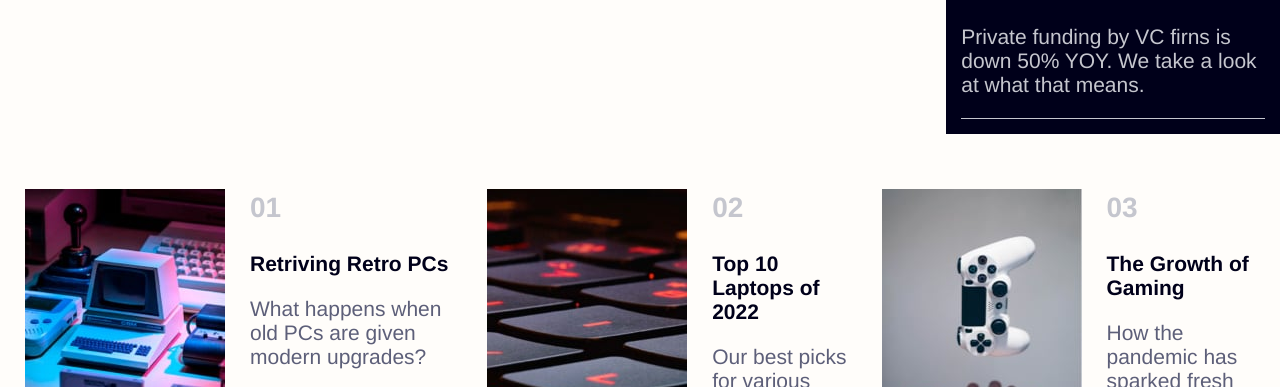
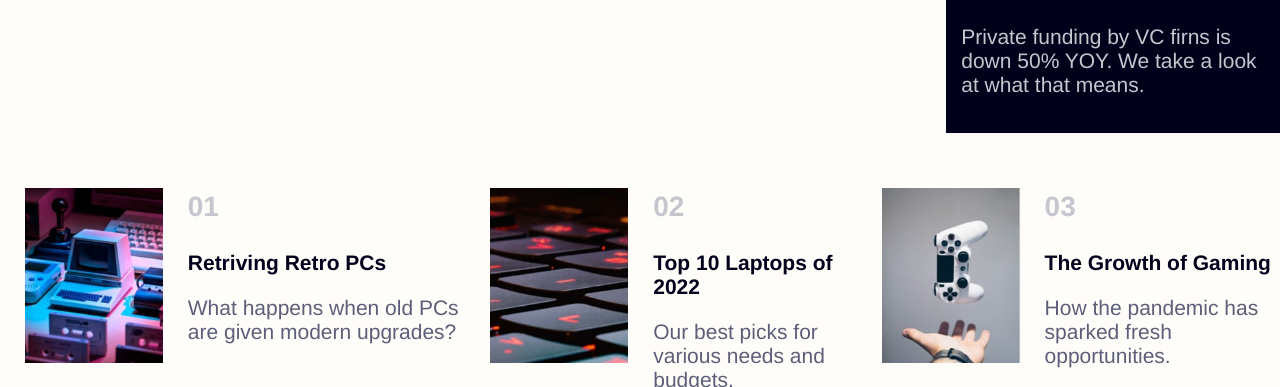
Before and after one commit to Frank-incense/Frank-incense.github.io, a plain HTML site: page news-homepage-main/index.html in a window 1280 px wide. Shown: the part 713-1100 px from the top of the page. Drawn offline with Linux system fonts and the light colour scheme.

Commit message:
Almost forgot to commit after finishing

```diff
--- a/news-homepage-main/assets/style.css
+++ b/news-homepage-main/assets/style.css
@@ -141,7 +141,7 @@ input:hover
 {
     height: auto;
     padding: 25px;
-    height: auto;
+    height: 175px;
 }
 strong
 {
--- a/news-homepage-main/index.html
+++ b/news-homepage-main/index.html
@@ -83,7 +83,7 @@
           What are the possible adverse effects of on-demand AI image generation?
         </p>
       </div>
-      <div class="articles">
+      <div>
         <h3 class="links"><a href="#">Is VC Funding Drying Up?</a></h3>
         <p>
           Private funding by VC firns is down 50% YOY. We take a look at what that
```
